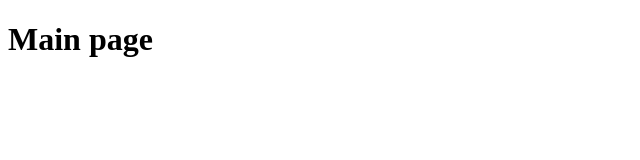
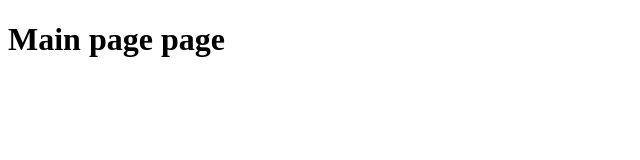
Before and after one commit to badcoderspaik/travis, a website built with webpack: page src/index.html in a window 1280 px wide. Shown: the whole page, without its empty margins (0-640 px from the left). Built offline with nearby package versions, Linux system fonts and the light colour scheme.

Commit message:
initial commit.

```diff
--- a/src/index.html
+++ b/src/index.html
@@ -5,6 +5,6 @@
     <title>Main page</title>
 </head>
 <body>
-    <h1>Main page</h1>
+    <h1>Main page page</h1>
 </body>
 </html>
```
